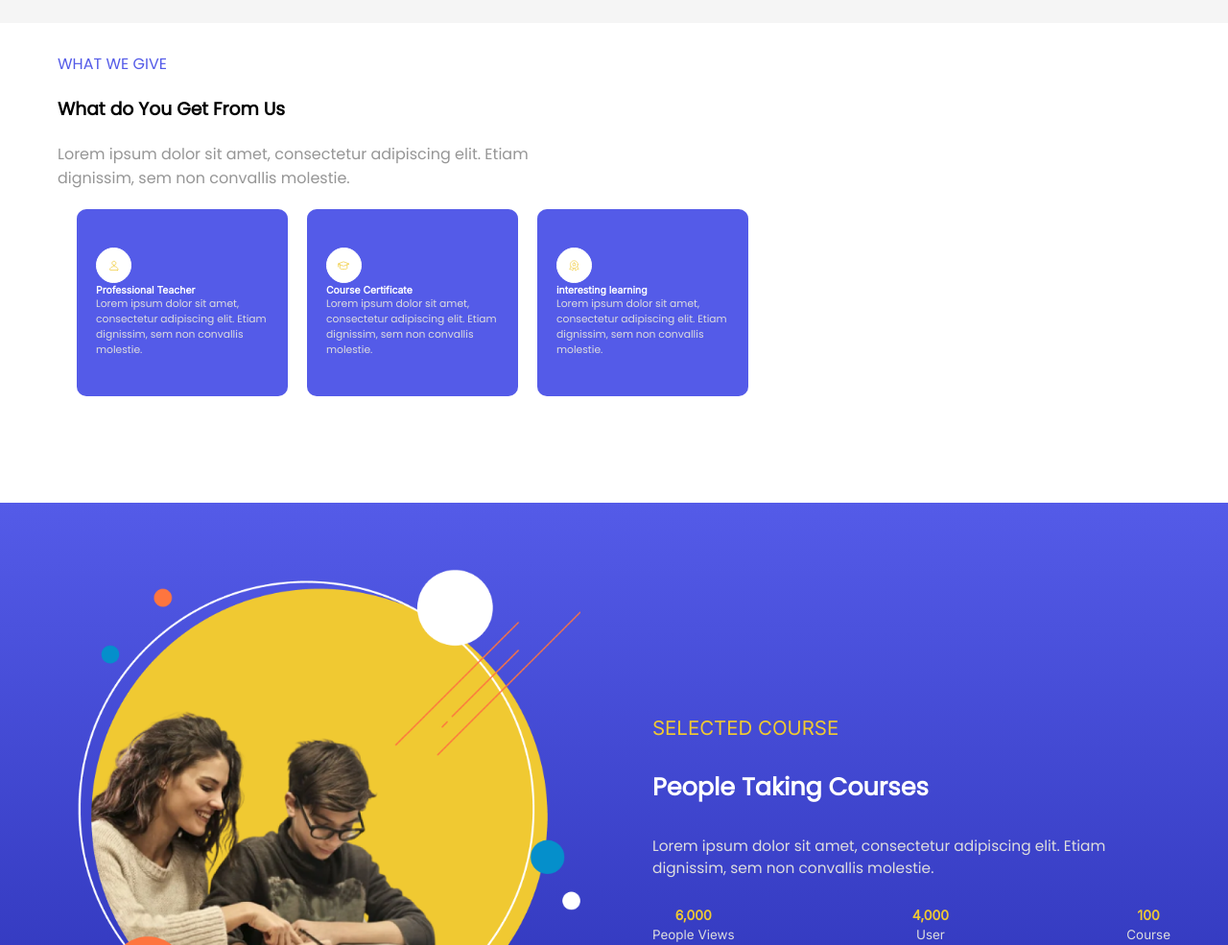
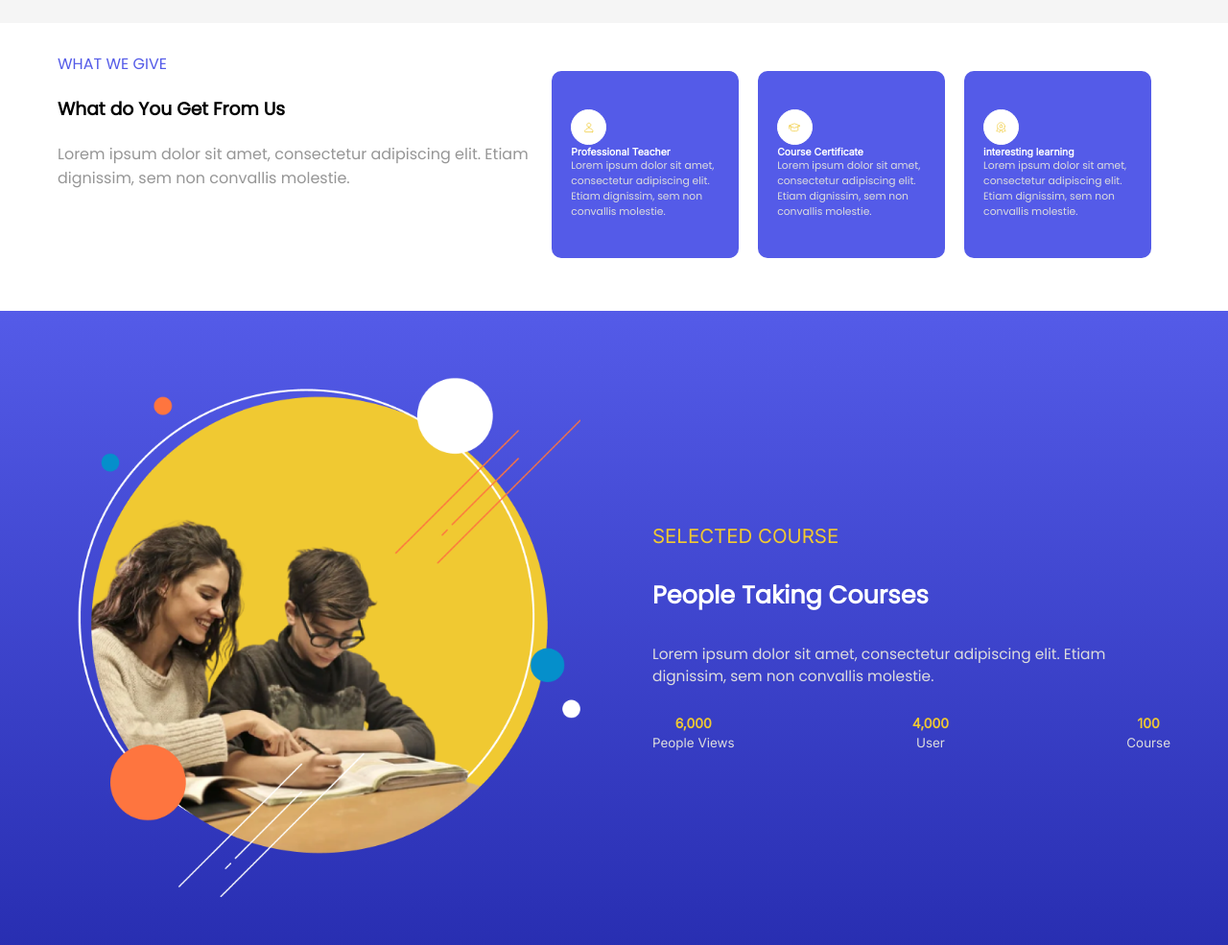
Before and after one commit to HananHIssa/mangcoding-Store, a plain HTML site: page index.html in a window 1280 px wide. Shown: the part 794-1779 px from the top of the page at 96% size. Drawn offline with Linux system fonts and the light colour scheme; a web font is replaced by a local one.

Commit message:
replace wrap

```diff
--- a/main.css
+++ b/main.css
@@ -18,7 +18,7 @@ body{
     display: flex;
     justify-content: space-between;
     align-items: center;
-    flex-wrap: wrap;
+    flex-wrap: nowrap;
 }
 header{
     background-color:#eee;
@@ -193,7 +193,7 @@ padding: 10px;
     right: 0;
 }
 .whatwegive{
-    height: 500px;
+    height: 300px;
 }
 .whatwegive .row {
     align-items: flex-start;
```
